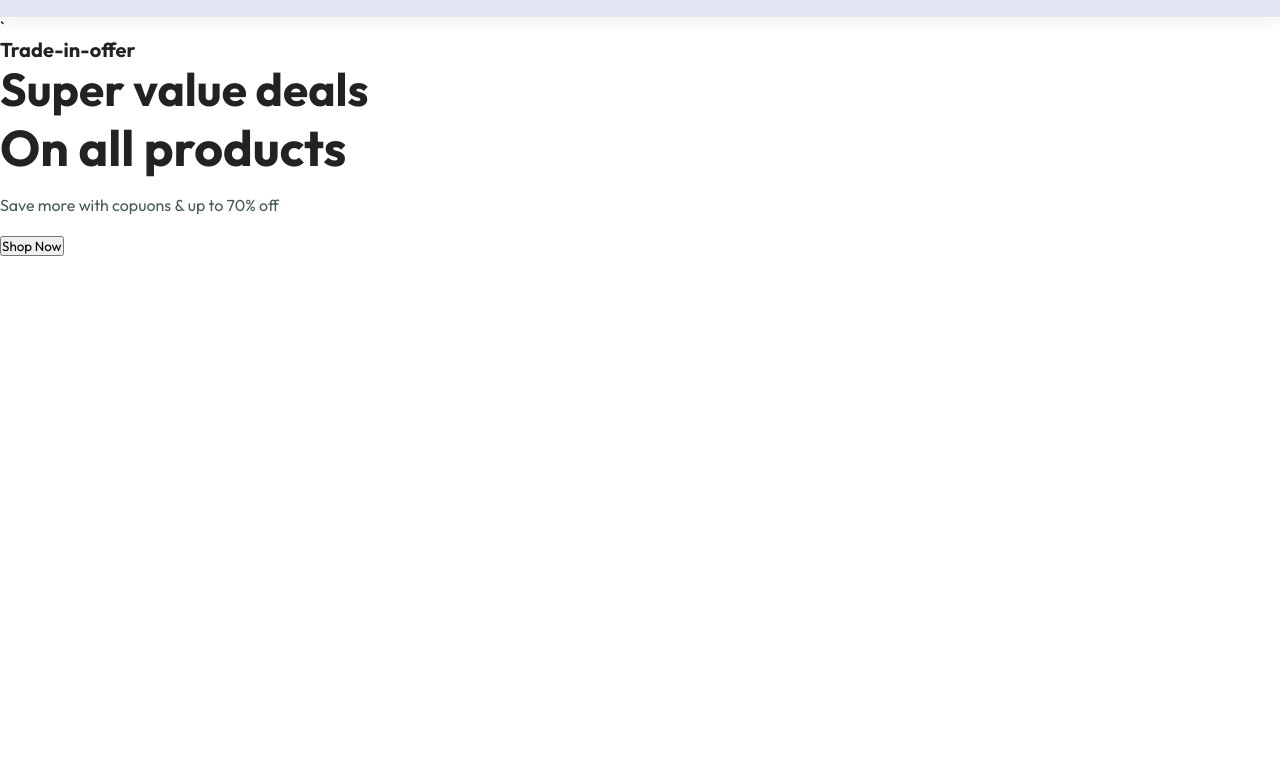
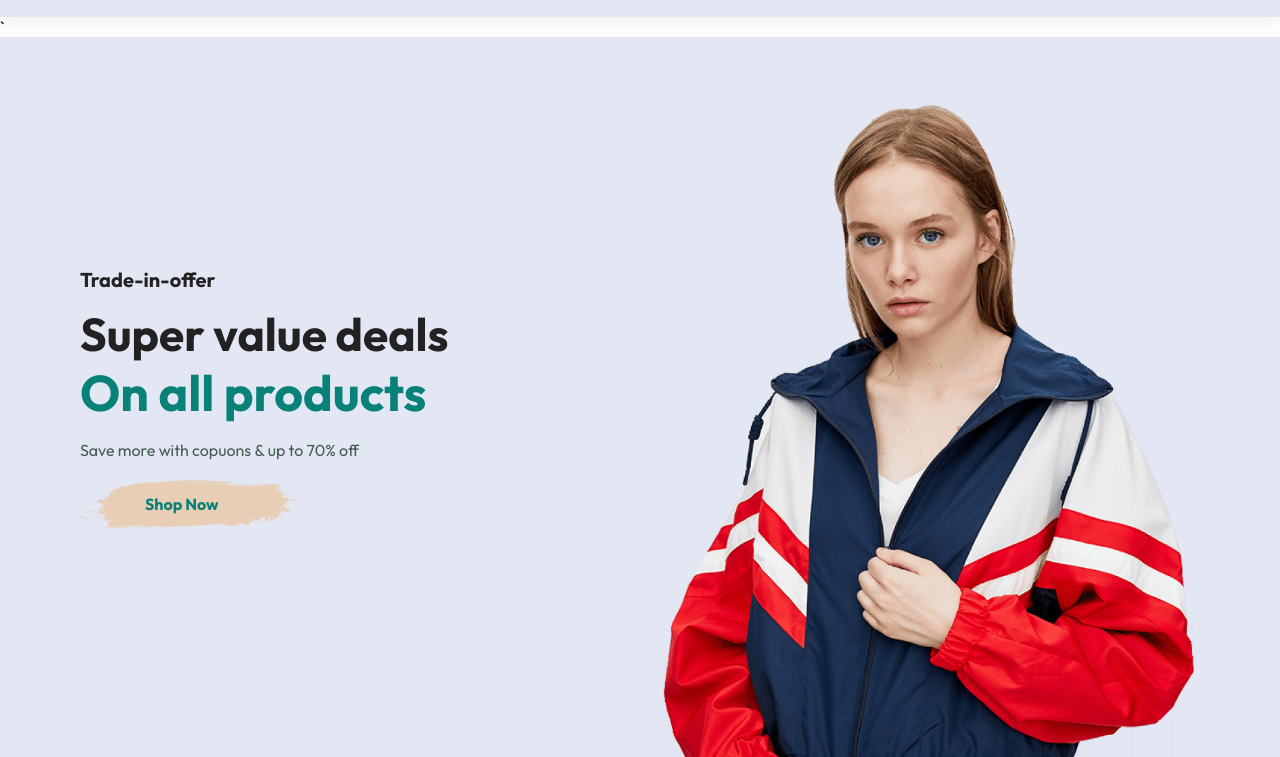
Before and after one commit to Kumar-ritesh-17/Cara-website, a plain HTML site: page index.html in a window 1280 px wide. Shown: the part 67-824 px from the top of the page. Before the commit the page ends 800 px from the top, so only its background shows below. Drawn offline with Linux system fonts and the light colour scheme.

Commit message:
hero-section styling added

```diff
--- a/style.css
+++ b/style.css
@@ -76,3 +76,32 @@ p{
     bottom: -4px;
     left: 20px;
 }
+#hero{
+    background-image: url("img/hero4.png");
+    height: 90vh;
+    width: 100%;
+    background-size: cover;
+    background-position: top 25% right 0;
+    padding: 0 80px;
+    display: flex;
+    flex-direction: column;
+    align-items: flex-start;
+    justify-content: center;
+}
+#hero h4{
+    padding-bottom: 15px;
+}
+#hero h1{
+    color: #088178;
+}
+#hero button{
+    background-image: url("img/button.png");
+    background-color: transparent;
+    color: #088178;
+    border: 0;
+    padding: 14px 80px 14px 65px;
+    background-repeat: no-repeat;
+    cursor: pointer;
+    font-weight: 700;
+    font-size: 16px;
+}
```
